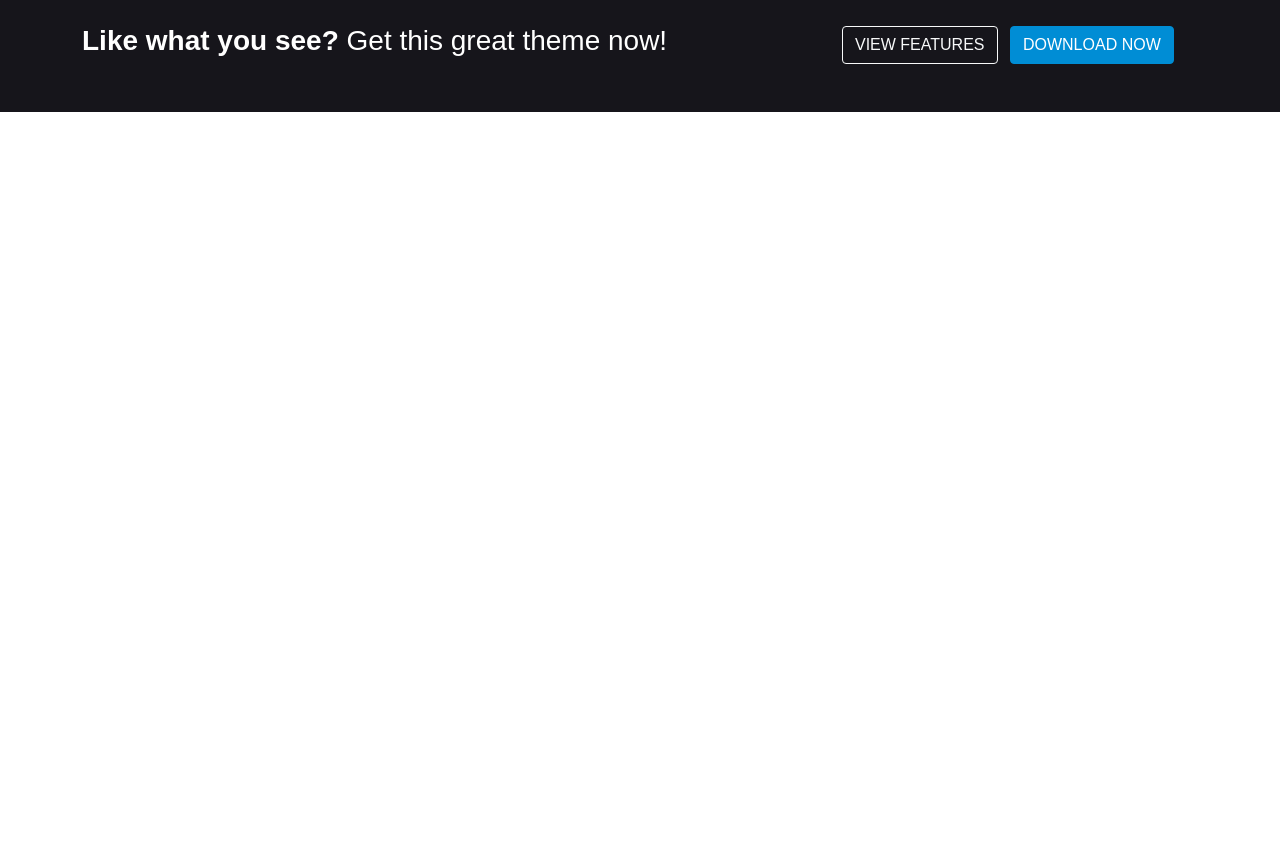
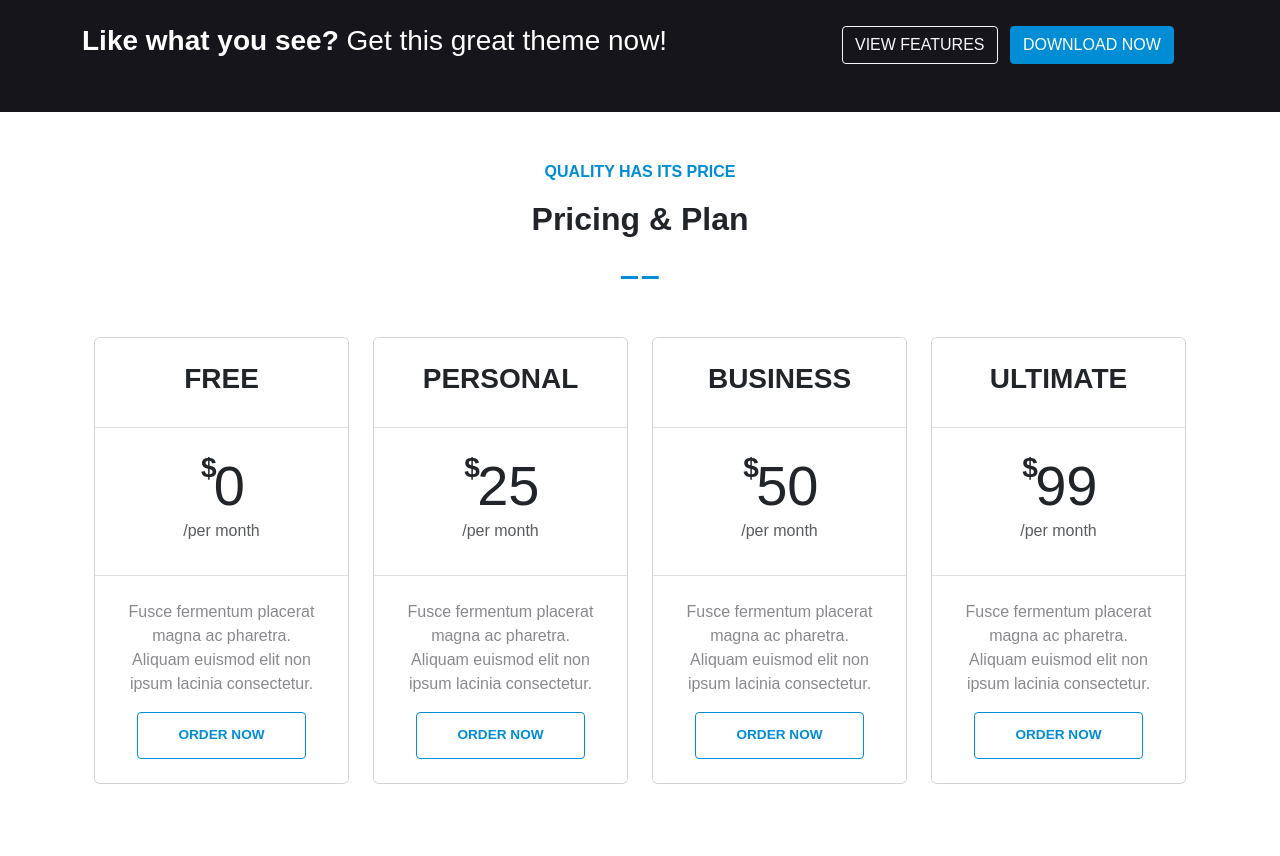
Before and after one commit to Solidarov/lucid-landing-page, a website: page index.html in a window 1280 px wide. Shown: the part 3110-3966 px from the top of the page. Before the commit the page ends 3222 px from the top, so only its background shows below. Drawn offline with Linux system fonts and the light colour scheme.

Commit message:
feat: add and style pricing section with responsive cards, superscript dollar sign, and improved large button text size

```diff
--- a/index.html
+++ b/index.html
@@ -45,7 +45,7 @@
               <a class="nav-link" href="#testemonials">Testimonials<span></span><span></span></a>
             </li>
             <li class="nav-item mx-1 my-2 my-lg-0">
-                <a class="nav-link" href="#">Pricing<span></span><span></span></a>
+                <a class="nav-link" href="#pricing">Pricing<span></span><span></span></a>
             </li>
             <li class="nav-item mx-1 my-2 my-lg-0">
                 <a class="nav-link" href="#">Contact<span></span><span></span></a>
@@ -315,5 +315,120 @@
     </div>
   </div>
 </section>
+<section id="pricing">
+  <div class="container pt-5">
+    <div class="row text-center">
+      <div class="col-12">
+        <p class="text-primary text-uppercase">
+          <b>quality has its price</b>
+        </p>
+        <h2 class="heading">
+          <b>Pricing & Plan</b>
+          <span></span><span></span>
+        </h2>
+      </div>
+    </div>
+  <div class="container py-5">
+    <div class="row text-center">
+      <div class="col-12 col-md-6 col-xl-3 mb-4">
+
+        <div class="card">
+          <ul class="list-group list-group-flush">
+            <li class="list-group-item">
+              <div class="card-body">
+                <h3 class="card-title text-uppercase fw-bold">free</h3>
+              </div>
+            </li>
+            <li class="list-group-item price">
+              <div class="card-body">
+                <h1 class="display-4"><sup class="dollar-sign">$</sup>0</h1>
+                <p class="card-text text-muted per-month">/per month</p>
+              </div>
+            </li>
+            <li class="list-group-item">
+              <div class="card-body">
+                <p class="card-text text-secondary">Fusce fermentum placerat magna ac pharetra. Aliquam euismod elit non ipsum lacinia consectetur.</p>
+                <a class="btn btn-outline-primary text-uppercase fw-bold btn-lg rounded-1 small-text-button">order now</a>
+              </div>
+            </li>
+          </ul>
+        </div>
+      </div>
+
+      <div class="col-12 col-md-6 col-xl-3 mb-4">
+        <div class="card">
+          <ul class="list-group list-group-flush">
+            <li class="list-group-item">
+              <div class="card-body">
+                <h3 class="card-title text-uppercase fw-bold">personal</h3>
+              </div>
+            </li>
+            <li class="list-group-item price">
+              <div class="card-body">
+                <h1 class="display-4"><sup class="dollar-sign">$</sup>25</h1>
+                <p class="card-text text-muted per-month">/per month</p>
+              </div>
+            </li>
+            <li class="list-group-item">
+              <div class="card-body">
+                <p class="card-text text-secondary">Fusce fermentum placerat magna ac pharetra. Aliquam euismod elit non ipsum lacinia consectetur.</p>
+                <a class="btn btn-outline-primary text-uppercase fw-bold btn-lg rounded-1 small-text-button">order now</a>
+              </div>
+            </li>
+          </ul>
+        </div>
+      </div>
+
+      <div class="col-12 col-md-6 col-xl-3 mb-4">
+        <div class="card">
+          <ul class="list-group list-group-flush">
+            <li class="list-group-item">
+              <div class="card-body">
+                <h3 class="card-title text-uppercase fw-bold">business</h3>
+              </div>
+            </li>
+            <li class="list-group-item price">
+              <div class="card-body ">
+                <h1 class="display-4"><sup class="dollar-sign">$</sup>50</h1>
+                <p class="card-text text-muted per-month">/per month</p>
+              </div>
+            </li>
+            <li class="list-group-item">
+              <div class="card-body">
+                <p class="card-text text-secondary">Fusce fermentum placerat magna ac pharetra. Aliquam euismod elit non ipsum lacinia consectetur.</p>
+                <a class="btn btn-outline-primary text-uppercase fw-bold btn-lg rounded-1 small-text-button">order now</a>
+              </div>
+            </li>
+          </ul>
+        </div>
+      </div>
+
+      <div class="col-12 col-md-6 col-xl-3 mb-4">
+        <div class="card">
+          <ul class="list-group list-group-flush">
+            <li class="list-group-item">
+              <div class="card-body">
+                <h3 class="card-title text-uppercase fw-bold">ultimate</h3>
+              </div>
+            </li>
+            <li class="list-group-item price">
+              <div class="card-body">
+
+                <h1 class="display-4"><sup class="dollar-sign">$</sup>99</h1>
+                <p class="card-text text-muted per-month">/per month</p>
+              </div>
+            </li>
+            <li class="list-group-item">
+              <div class="card-body">
+                <p class="card-text text-secondary">Fusce fermentum placerat magna ac pharetra. Aliquam euismod elit non ipsum lacinia consectetur.</p>
+                <a class="btn btn-outline-primary text-uppercase btn-lg fw-bold rounded-1 small-text-button">order now</a>
+              </div>
+            </li>
+          </ul>
+        </div>
+      </div>
+    </div>
+  </div>
+</section>
 </body>
 </html>
--- a/src/styles/main.scss
+++ b/src/styles/main.scss
@@ -264,3 +264,34 @@ $font-family-base: "Source Sans Pro", sans-serif;
       text-align: center;
     }
   }
+
+  .card:hover {
+    transition: 0.1s;
+    .price{
+      background-color: $primary;
+      color: white;
+    }
+    .card-title {
+      color: $primary;
+    }
+    .btn {
+      background-color: $primary;
+      color: white;
+    }
+  }
+  .small-text-button {
+    font-size: 0.85em;
+    padding: 0.75rem 2.5rem;
+  }
+  .dollar-sign{
+    font-size: 0.5em;
+    top: -1em;
+    left: 0.1em;
+    position: relative;
+    font-weight: bold;
+  }
+  .per-month{
+    font-size: 1em;
+    position: relative;
+    top: -0.5em;
+  }
```
Also changed, not shown: src/styles/main.css.
